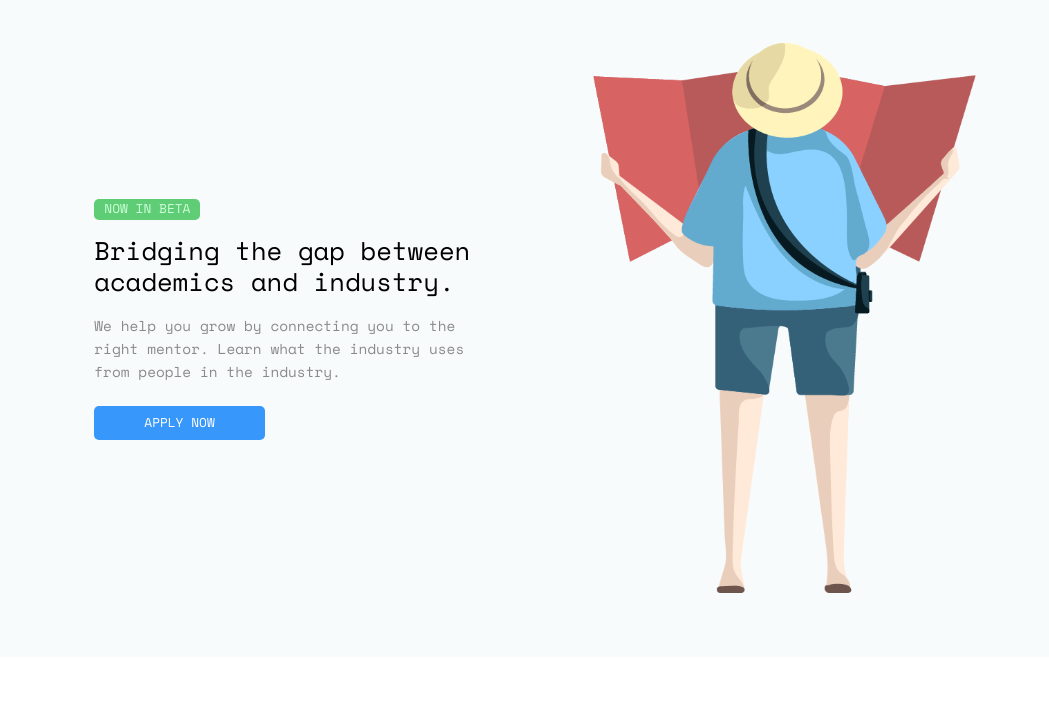
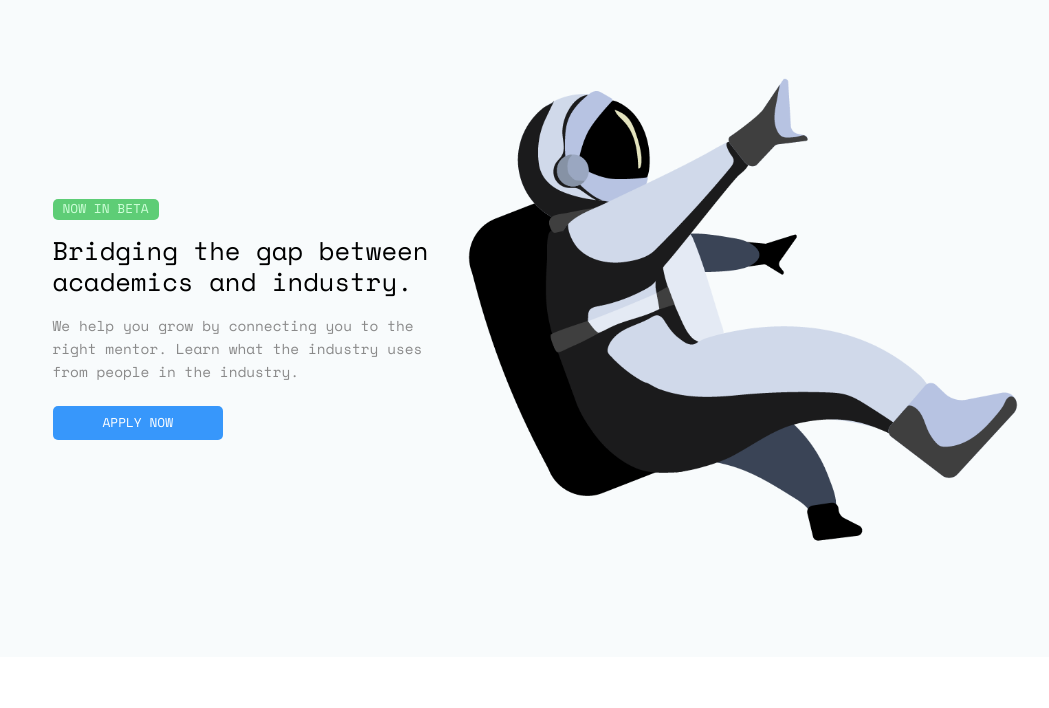
Before and after one commit to mentodev/mentodev.github.io, a website built with Parcel: page src/index.html in a window 1280 px wide. Shown: the part 92-800 px from the top of the page, without its empty margins (110-1159 px from the left). Built offline with nearby package versions, Linux system fonts and the light colour scheme.

Commit message:
change image to spaceman

```diff
--- a/src/index.html
+++ b/src/index.html
@@ -42,7 +42,7 @@
             >
           </div>
           <div class="banner-image">
-            <img src="images/trimmed-map.png" alt="map" />
+            <img src="images/spaceman.png" alt="map" />
           </div>
         </div>
       </div>
```
Also changed, not shown: src/images/spaceman.png (added).
